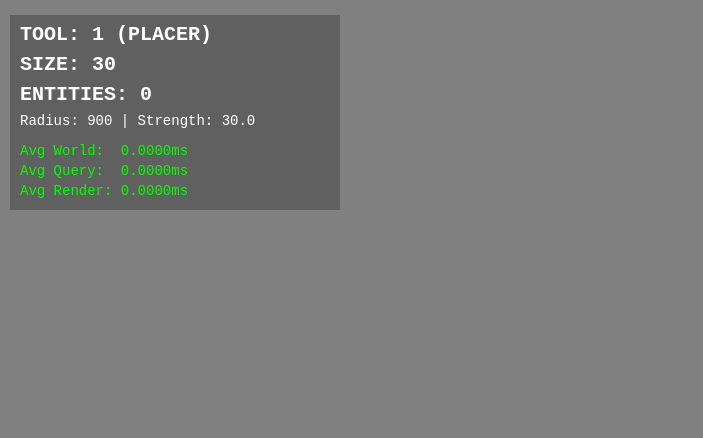
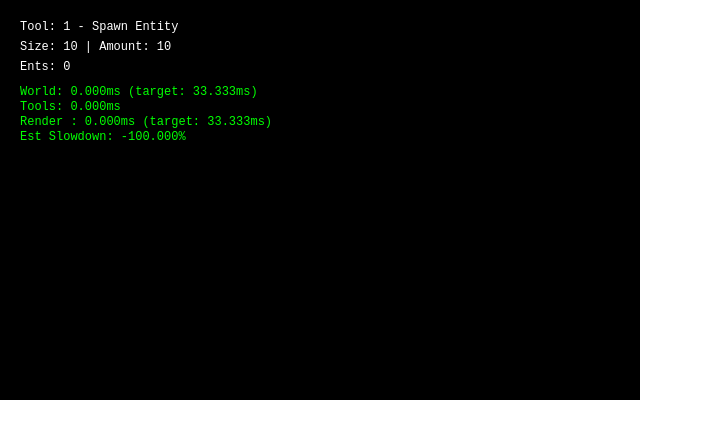
Before and after one commit to DrakoHyena/CerealSpace, a website with bundled scripts: page client/index.html in a window 1280 px wide. Shown: the whole page, without its empty margins (0-703 px from the left). Built offline with nearby package versions, Linux system fonts and the light colour scheme.

Commit message:
Made an okay general viewer/renderer

```diff
--- a/client/index.html
+++ b/client/index.html
@@ -6,12 +6,17 @@
             margin: 0;
             padding: 0;
         }
+
+        canvas {
+            width: 50%;
+            height: 50%;
+        }
     </style>
 </head>
 
 <body>
     <script src="/js/app.js" defer type="module"></script>
-    <canvas id="canvas" width="1" height="1"></canvas>
+    <canvas id="canvas"></canvas>
 </body>
 
 </html>
--- a/client/js/app.js
+++ b/client/js/app.js
@@ -1,223 +1,17 @@
-import { CerealSpace, CerealEntity } from "/js/src.js";
+import { CerealSpace, CerealEntity } from "/js/ceralSpaceVarients/base.js";
+import { CerealViewer } from "/js/viewer.js";
 
 const canvas = document.getElementById("canvas");
-const ctx = canvas.getContext("2d");
-
-// --- Configuration & State ---
-let cs = new CerealSpace();
-let camera = {
-  x: -5000,
-  y: -5000,
-  zoom: 0.07,
-  isHolding: false,
-  isDragging: false,
-  lastMouse: { x: 0, y: 0 },
-};
-
-let currentTool = 1; // 1: Placer, 2: Pull, 3: Push
-let spawnSize = 30;
-
-// Performance Buffers
-let perfBuffers = {
-  world: [],
-  query: [],
-  render: [],
-};
-
-// Values displayed on UI
-let averages = {
-  world: 0,
-  query: 0,
-  render: 0,
-};
-
-// --- Canvas Setup ---
-function resizeCanvas() {
-  canvas.width = window.innerWidth;
-  canvas.height = window.innerHeight;
-  ctx.imageSmoothingEnabled = false;
-}
-window.addEventListener("resize", resizeCanvas);
-resizeCanvas();
-
-function screenToWorld(screenX, screenY) {
-  const worldX = (screenX - canvas.width / 2) / camera.zoom - camera.x;
-  const worldY = (screenY - canvas.height / 2) / camera.zoom - camera.y;
-  return { x: worldX, y: worldY };
-}
-
-// --- Input Handling ---
-window.addEventListener("keydown", (e) => {
-  if (e.key >= "1" && e.key <= "9") currentTool = parseInt(e.key);
-  if (e.key === "+" || e.key === "=") spawnSize += 5;
-  if (e.key === "-" || e.key === "_") spawnSize = Math.max(2, spawnSize - 5);
-});
-
-canvas.addEventListener("mousedown", (e) => {
-  if (e.button === 0) camera.isHolding = true;
-  if (e.button === 1 || e.button === 2 || e.shiftKey) {
-    camera.isDragging = true;
-    camera.lastMouse = { x: e.clientX, y: e.clientY };
+const cs = new CerealSpace();
+const viewer = new CerealViewer(canvas, cs, CerealEntity);
+viewer.setTool("1", "Spawn Entity", (pos) => {
+  for (let i = 0; i < viewer.spawnAmount; i++) {
+    let entity = new CerealEntity(cs, cs.addEntity());
+    entity.px = pos.x;
+    entity.py = pos.y;
+    entity.w = viewer.spawnSize;
+    entity.h = viewer.spawnSize;
+    entity.vx = (Math.random() - 0.5) * 10;
+    entity.vy = (Math.random() - 0.5) * 10;
   }
 });
-
-window.addEventListener("mousemove", (e) => {
-  if (camera.isDragging) {
-    const dx = e.clientX - camera.lastMouse.x;
-    const dy = e.clientY - camera.lastMouse.y;
-    camera.x += dx / camera.zoom;
-    camera.y += dy / camera.zoom;
-  }
-  camera.lastMouse = { x: e.clientX, y: e.clientY };
-});
-
-window.addEventListener("mouseup", (e) => {
-  if (e.button === 0) camera.isHolding = false;
-  camera.isDragging = false;
-});
-
-canvas.addEventListener("contextmenu", (e) => e.preventDefault());
-canvas.addEventListener(
-  "wheel",
-  (e) => {
-    const zoomSpeed = 1.1;
-    if (e.deltaY < 0) camera.zoom *= zoomSpeed;
-    else camera.zoom /= zoomSpeed;
-  },
-  { passive: true },
-);
-
-function spawnEntity(x, y, force) {
-  let entity = new CerealEntity(cs, cs.addEntity());
-  entity.px = x;
-  entity.py = y;
-  entity.w = spawnSize;
-  entity.h = spawnSize;
-  entity.vx = (force * 0.5 - force * Math.random()) * spawnSize;
-  entity.vy = (force * 0.5 - force * Math.random()) * spawnSize;
-}
-
-// --- Main Loop ---
-function loop() {
-  const worldPos = screenToWorld(camera.lastMouse.x, camera.lastMouse.y);
-  const toolRadius = spawnSize * 30;
-  const toolStrength = spawnSize * 1;
-
-  // 1. Tool Logic & Query Timing
-  if (camera.isHolding) {
-    if (currentTool === 1) {
-      for (let i = 0; i < 100; i++)
-        spawnEntity(worldPos.x, worldPos.y, toolRadius * 0.05);
-    } else if (currentTool === 2 || currentTool === 3) {
-      const isPush = currentTool === 3;
-
-      const tQ0 = performance.now();
-      cs.query(
-        worldPos.x - toolRadius,
-        worldPos.y - toolRadius,
-        worldPos.x + toolRadius,
-        worldPos.y + toolRadius,
-        (ent) => {
-          const dx = worldPos.x - (ent.px + ent.w / 2);
-          const dy = worldPos.y - (ent.py + ent.h / 2);
-          const dist = Math.sqrt(dx * dx + dy * dy);
-
-          if (dist > toolRadius * 0.15 && dist < toolRadius) {
-            const falloff = 1 - dist / toolRadius;
-            const force = toolStrength * falloff;
-            const dir = isPush ? -1 : 1;
-            ent.vx += (dx / dist) * force * dir;
-            ent.vy += (dy / dist) * force * dir;
-          }
-          return false;
-        },
-      );
-      perfBuffers.query.push(performance.now() - tQ0);
-    }
-  }
-
-  // 2. Update World Timing
-  const tW0 = performance.now();
-  cs.worldLoop();
-  perfBuffers.world.push(performance.now() - tW0);
-
-  // 3. Render Timing
-  const tR0 = performance.now();
-  ctx.fillStyle = "grey";
-  ctx.fillRect(0, 0, canvas.width, canvas.height);
-
-  ctx.save();
-  ctx.translate(canvas.width / 2, canvas.height / 2);
-  ctx.scale(camera.zoom, camera.zoom);
-  ctx.translate(camera.x, camera.y);
-
-  ctx.fillStyle = "black";
-  cs.loopEntities((entity) => {
-    ctx.fillRect(entity.px, entity.py, entity.w, entity.h);
-  });
-
-  if (camera.isHolding && (currentTool === 2 || currentTool === 3)) {
-    ctx.strokeStyle =
-      currentTool === 2 ? "rgba(0, 255, 255, 0.4)" : "rgba(255, 120, 0, 0.4)";
-    ctx.lineWidth = spawnSize * 0.4;
-    ctx.beginPath();
-    ctx.arc(worldPos.x, worldPos.y, toolRadius, 0, Math.PI * 2);
-    ctx.stroke();
-  }
-  ctx.restore();
-  perfBuffers.render.push(performance.now() - tR0);
-
-  // --- UI Overlay ---
-
-  // 1. Draw the semi-transparent background box
-  ctx.fillStyle = "rgba(0, 0, 0, 0.25)";
-  // (x, y, width, height) - adjusted to cover all lines of text
-  ctx.fillRect(10, 15, 330, 195);
-
-  // 2. Draw Text
-  ctx.fillStyle = "white";
-  ctx.font = "bold 20px monospace";
-  const toolName =
-    currentTool === 1
-      ? "PLACER"
-      : currentTool === 2
-        ? "PULL"
-        : currentTool === 3
-          ? "PUSH"
-          : "NONE";
-
-  ctx.fillText(`TOOL: ${currentTool} (${toolName})`, 20, 40);
-  ctx.fillText(`SIZE: ${spawnSize}`, 20, 70);
-  ctx.fillText(`ENTITIES: ${cs.nextEntityId - 1}`, 20, 100);
-
-  ctx.font = "14px monospace";
-  ctx.fillText(
-    `Radius: ${toolRadius.toFixed(0)} | Strength: ${toolStrength.toFixed(1)}`,
-    20,
-    125,
-  );
-
-  // Performance UI
-  ctx.fillStyle = "#00ff00";
-  ctx.fillText(`Avg World:  ${averages.world.toFixed(4)}ms`, 20, 155);
-  ctx.fillText(`Avg Query:  ${averages.query.toFixed(4)}ms`, 20, 175);
-  ctx.fillText(`Avg Render: ${averages.render.toFixed(4)}ms`, 20, 195);
-  requestAnimationFrame(loop);
-}
-
-requestAnimationFrame(loop);
-
-// Calculate averages every 1 second for a responsive UI
-setInterval(() => {
-  const calcAvg = (arr) =>
-    arr.length > 0 ? arr.reduce((a, b) => a + b, 0) / arr.length : 0;
-
-  averages.world = calcAvg(perfBuffers.world);
-  averages.query = calcAvg(perfBuffers.query);
-  averages.render = calcAvg(perfBuffers.render);
-
-  // Clear buffers
-  perfBuffers.world = [];
-  perfBuffers.query = [];
-  perfBuffers.render = [];
-}, 1000);
--- /dev/null
+++ b/client/js/viewer.js
@@ -0,0 +1,297 @@
+export class CerealViewer {
+  constructor(canvas, cerealSpace) {
+    this.canvas = canvas;
+    this.ctx = canvas.getContext("2d");
+    this.cs = cerealSpace;
+
+    // Default draw function
+    this.drawFunc = (ent) => {
+      this.ctx.fillRect(ent.px, ent.py, ent.w, ent.h);
+    };
+
+    this.camera = {
+      x: -((2 ** 16) >> 1),
+      y: -((2 ** 16) >> 1),
+      zoom: 0.5,
+      isHolding: false,
+      isDragging: false,
+      lastMouse: { x: 0, y: 0 },
+    };
+
+    this.spawnSize = 10;
+    this.spawnAmount = 10;
+    this.currentToolKey = "1";
+    this.tools = {};
+    this.repeatAmnt = 1;
+
+    this.perf = {
+      buffers: { world: [], tools: [], render: [] },
+      averages: { world: 0, tools: 0, render: 0 },
+    };
+
+    if (!this.canvas.hasAttribute("tabindex")) {
+      this.canvas.setAttribute("tabindex", "0");
+    }
+    this.canvas.style.outline = "none";
+
+    this._setupDefaultTools();
+    this._initEvents();
+    this.resize();
+    this._startLoops();
+  }
+
+  setDrawFunc(fn) {
+    this.drawFunc = fn;
+  }
+
+  setTool(key, name, callback) {
+    this.tools[key.toString()] = { name, callback };
+  }
+
+  _setupDefaultTools() {
+    for (let i = 1; i <= 7; i++) {
+      this.setTool(i, "Nothing", (pos) => {});
+    }
+
+    this.setTool("8", "Delete", (pos) => {
+      const radius = this.spawnSize * 10;
+      this.cs.query(
+        pos.x - radius,
+        pos.y - radius,
+        pos.x + radius,
+        pos.y + radius,
+        (ent) => {
+          const dx = pos.x - (ent.px + ent.w / 2);
+          const dy = pos.y - (ent.py + ent.h / 2);
+          if (dx * dx + dy * dy < radius * radius) {
+            this.cs.deleteEntity(ent.index);
+          }
+          return false;
+        },
+      );
+    });
+
+    this.setTool("9", "Push", (pos) => this._applyForce(pos, -1));
+    this.setTool("0", "Pull", (pos) => this._applyForce(pos, 1));
+  }
+
+  _applyForce(pos, direction) {
+    const radius = this.spawnSize * 10;
+    const strength = this.spawnSize;
+
+    this.cs.query(
+      pos.x - radius,
+      pos.y - radius,
+      pos.x + radius,
+      pos.y + radius,
+      (ent) => {
+        const dx = pos.x - (ent.px + ent.w / 2);
+        const dy = pos.y - (ent.py + ent.h / 2);
+        const dist = Math.sqrt(dx * dx + dy * dy);
+        if (dist > 0.1 * radius && dist < radius) {
+          const force = strength * (1 - dist / radius);
+          ent.vx += (dx / dist) * force * direction;
+          ent.vy += (dy / dist) * force * direction;
+        }
+        return false;
+      },
+    );
+  }
+
+  screenToWorld(sx, sy) {
+    const rect = this.canvas.getBoundingClientRect();
+    const x = (sx - rect.left) * (this.canvas.width / rect.width);
+    const y = (sy - rect.top) * (this.canvas.height / rect.height);
+    return {
+      x: (x - this.canvas.width / 2) / this.camera.zoom - this.camera.x,
+      y: (y - this.canvas.height / 2) / this.camera.zoom - this.camera.y,
+    };
+  }
+
+  _initEvents() {
+    const c = this.canvas;
+    c.addEventListener("mousedown", (e) => {
+      if (e.button === 0) this.camera.isHolding = true;
+      if (e.button === 1 || e.button === 2) this.camera.isDragging = true;
+      this.camera.lastMouse = { x: e.clientX, y: e.clientY };
+    });
+
+    window.addEventListener("mousemove", (e) => {
+      if (this.camera.isDragging) {
+        this.camera.x +=
+          (e.clientX - this.camera.lastMouse.x) / this.camera.zoom;
+        this.camera.y +=
+          (e.clientY - this.camera.lastMouse.y) / this.camera.zoom;
+      }
+      this.camera.lastMouse = { x: e.clientX, y: e.clientY };
+    });
+
+    window.addEventListener("mouseup", (e) => {
+      if (e.button === 0) this.camera.isHolding = false;
+      if (e.button === 1 || e.button === 2) this.camera.isDragging = false;
+    });
+
+    c.addEventListener("keydown", (e) => {
+      if (e.repeat) {
+        this.repeatAmnt += 1;
+      } else {
+        this.repeatAmnt = 1;
+      }
+      if (this.tools[e.key]) this.currentToolKey = e.key;
+      if (e.key === "+" || e.key === "=") this.spawnSize += this.repeatAmnt;
+      if (e.key === "-" || e.key === "_")
+        this.spawnSize = Math.max(1, this.spawnSize - this.repeatAmnt);
+      if (e.key === "]" || e.key === "}") this.spawnAmount += this.repeatAmnt;
+      if (e.key === "[" || e.key === "{")
+        this.spawnAmount = Math.max(1, this.spawnAmount - this.repeatAmnt);
+    });
+
+    c.addEventListener(
+      "wheel",
+      (e) => {
+        e.preventDefault();
+        const zoomSpeed = 1.1;
+        if (e.deltaY < 0) this.camera.zoom *= zoomSpeed;
+        else this.camera.zoom /= zoomSpeed;
+      },
+      { passive: false },
+    );
+
+    c.addEventListener("contextmenu", (e) => e.preventDefault());
+    window.addEventListener("resize", () => this.resize());
+  }
+
+  resize() {
+    this.canvas.width = this.canvas.clientWidth || window.innerWidth;
+    this.canvas.height = this.canvas.clientHeight || window.innerHeight;
+    this.ctx.imageSmoothingEnabled = false;
+  }
+
+  _startLoops() {
+    const tick = () => {
+      const worldPos = this.screenToWorld(
+        this.camera.lastMouse.x,
+        this.camera.lastMouse.y,
+      );
+
+      const tT0 = performance.now();
+      if (this.camera.isHolding && this.tools[this.currentToolKey]) {
+        this.tools[this.currentToolKey].callback(worldPos, this);
+      }
+      this.perf.buffers.tools.push(performance.now() - tT0);
+
+      const tW0 = performance.now();
+      this.cs.worldLoop();
+      this.perf.buffers.world.push(performance.now() - tW0);
+
+      this._render(worldPos);
+      requestAnimationFrame(tick);
+    };
+
+    setInterval(() => {
+      const avg = (arr) =>
+        arr.length ? arr.reduce((a, b) => a + b, 0) / arr.length : 0;
+      this.perf.averages.world = avg(this.perf.buffers.world);
+      this.perf.averages.tools = avg(this.perf.buffers.tools);
+      this.perf.averages.render = avg(this.perf.buffers.render);
+      this.perf.buffers.world = [];
+      this.perf.buffers.tools = [];
+      this.perf.buffers.render = [];
+    }, 1000);
+
+    requestAnimationFrame(tick);
+  }
+
+  _render(worldPos) {
+    const tR0 = performance.now();
+    const { ctx, canvas, camera, cs } = this;
+
+    ctx.fillStyle = "#000000";
+    ctx.fillRect(0, 0, canvas.width, canvas.height);
+
+    ctx.save();
+    ctx.translate(canvas.width / 2, canvas.height / 2);
+    ctx.scale(camera.zoom, camera.zoom);
+    ctx.translate(camera.x, camera.y);
+
+    ctx.fillStyle = "grey";
+
+    // User custom draw function
+    cs.loopEntities((ent) => this.drawFunc(ent));
+
+    if (this.camera.isHolding) {
+      this._drawToolIndicator(ctx, worldPos);
+    }
+
+    ctx.restore();
+    this.perf.buffers.render.push(performance.now() - tR0);
+    this._drawUI();
+  }
+
+  _drawToolIndicator(ctx, pos) {
+    let color = "white";
+    let radius = this.spawnSize;
+    if (this.currentToolKey === "8") {
+      color = "red";
+      radius *= 10;
+    } else if (this.currentToolKey === "9") {
+      color = "orange";
+      radius *= 10;
+    } else if (this.currentToolKey === "0") {
+      color = "cyan";
+      radius *= 10;
+    }
+
+    ctx.strokeStyle = color;
+    ctx.lineWidth = 2 / this.camera.zoom;
+    ctx.beginPath();
+    ctx.arc(pos.x, pos.y, radius, 0, Math.PI * 2);
+    ctx.stroke();
+  }
+
+  _drawUI() {
+    const { averages } = this.perf;
+    this.ctx.fillStyle = "rgba(0,0,0,0.7)";
+    this.ctx.fillRect(10, 10, 350, 140);
+    this.ctx.fillStyle = "white";
+    this.ctx.font = "12px monospace";
+
+    let y = 30;
+    this.ctx.fillText(
+      `Tool: ${this.currentToolKey} - ${this.tools[this.currentToolKey].name}`,
+      20,
+      y,
+    );
+    y += 20;
+    this.ctx.fillText(
+      `Size: ${this.spawnSize} | Amount: ${this.spawnAmount}`,
+      20,
+      y,
+    );
+    y += 20;
+    this.ctx.fillText(`Ents: ${this.cs.nextEntityId - 1}`, 20, y);
+    y += 25;
+
+    this.ctx.fillStyle = "#00ff00";
+    this.ctx.fillText(
+      `World: ${averages.world.toFixed(3)}ms (target: ${(33.333 - averages.render).toFixed(3)}ms)`,
+      20,
+      y,
+    );
+    y += 15;
+    this.ctx.fillText(`Tools: ${averages.tools.toFixed(3)}ms`, 20, y);
+    y += 15;
+    this.ctx.fillText(
+      `Render : ${averages.render.toFixed(3)}ms (target: ${(33.333 - averages.world).toFixed(3)}ms)`,
+      20,
+      y,
+    );
+    y += 15;
+    this.ctx.fillText(
+      `Est Slowdown: ${(((averages.world + averages.tools + averages.render) / (1000 / 30) - 1) * 100).toFixed(3)}%`,
+      20,
+      y,
+    );
+    y += 15;
+  }
+}
```
Also changed, not shown: client/js/ceralSpaceVarients/base.js (renamed from client/js/src.js), 1 other file.
